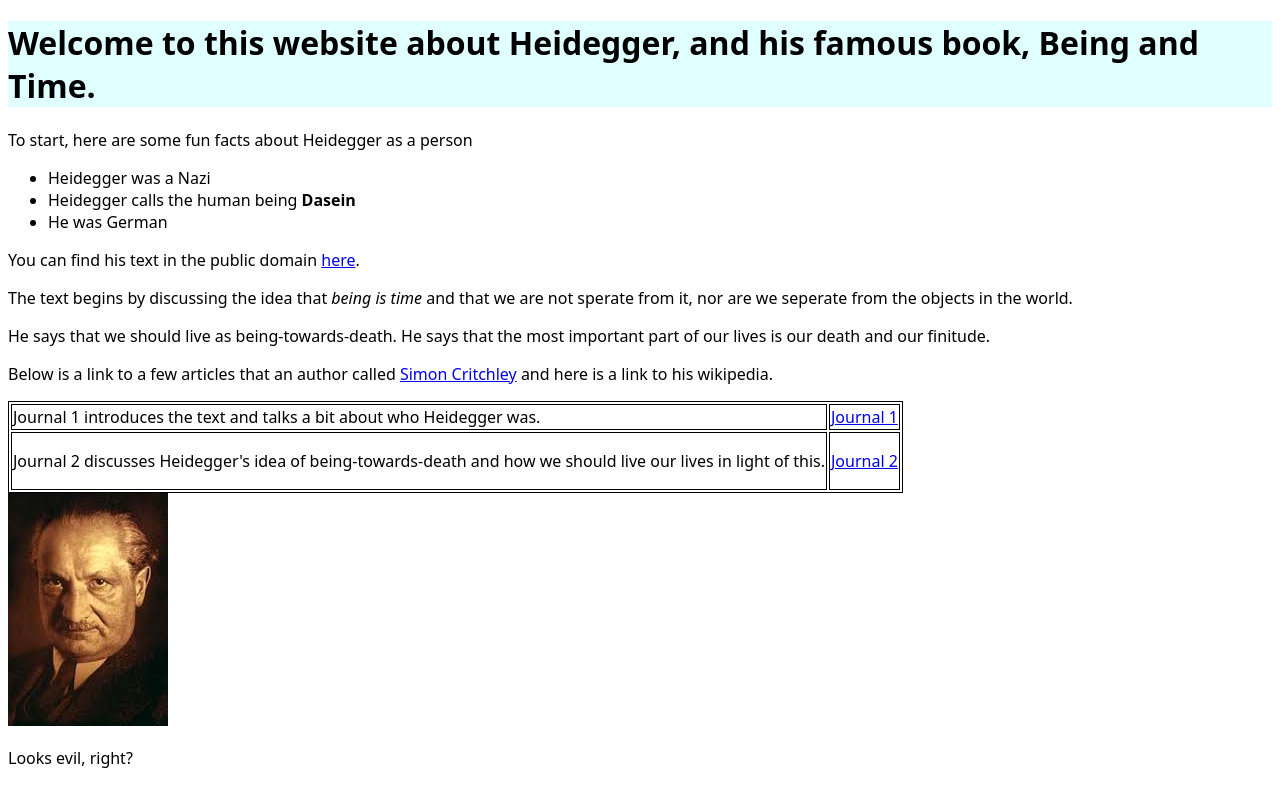
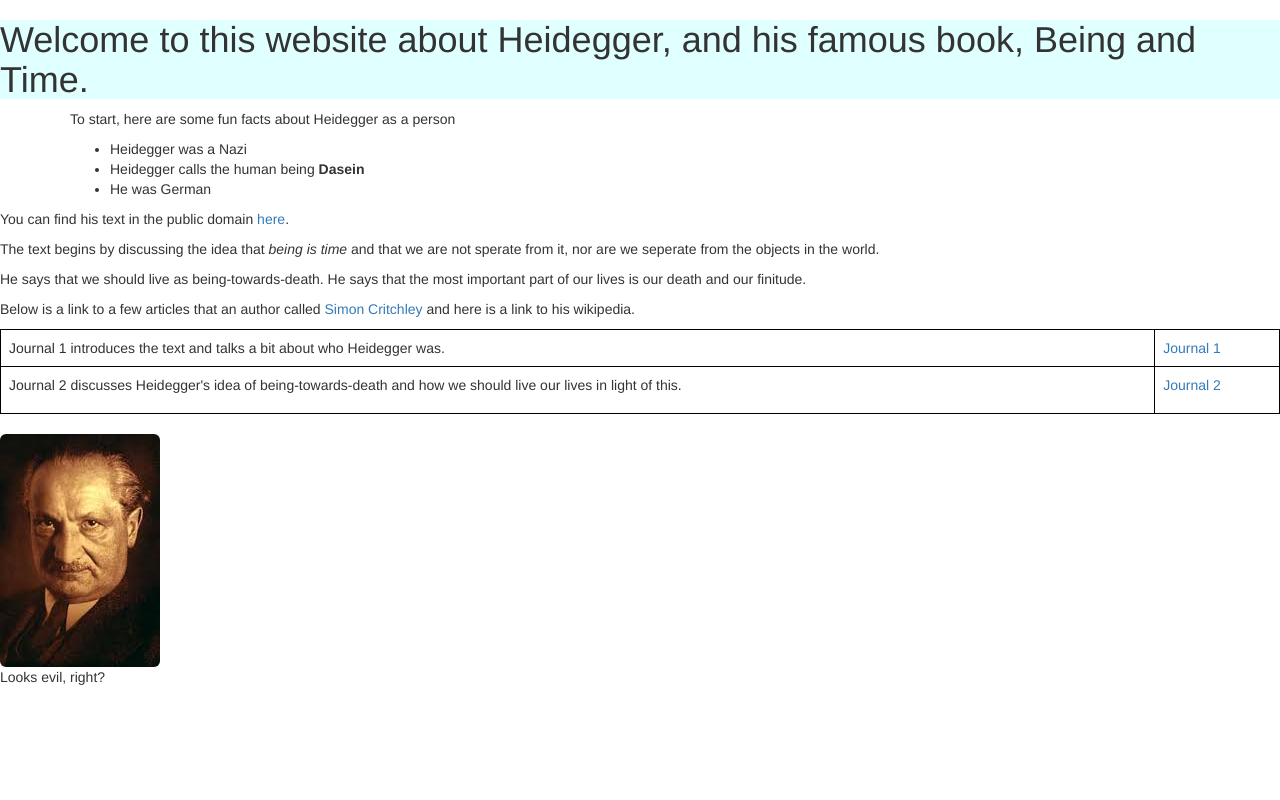
Before and after one commit to SupaSeeka/supaseeka.github.io, a plain HTML site: page index.html in a window 1280 px wide. Drawn offline with nearby package versions, Linux system fonts and the light colour scheme.

Commit message:
Update index.html

```diff
--- a/index.html
+++ b/index.html
@@ -3,11 +3,16 @@
     <head>
         <meta charset="utf-8">
         <title>Heidegger & Being and Time</title>
+        <meta charset="utf-8">
+        <meta name="viewport" content="width=device-width, initial-scale=1">
         <link rel=stylesheet href="styles.css"></link>
+        <link rel="stylesheet" href="https://maxcdn.bootstrapcdn.com/bootstrap/3.4.1/css/bootstrap.min.css">
+        <script src="https://ajax.googleapis.com/ajax/libs/jquery/3.7.1/jquery.min.js"></script>
+        <script src="https://maxcdn.bootstrapcdn.com/bootstrap/3.4.1/js/bootstrap.min.js"></script>
     </head>
     <body>
         <h1 id="mainHeading">Welcome to this website about Heidegger, and his famous book, Being and Time.</h1>
-
+        <div class="container">
             <p>To start, here are some fun facts about Heidegger as a person</p>
 
             <ul>
@@ -15,6 +20,7 @@
                 <li>Heidegger calls the human being <b>Dasein</b></li>
                 <li>He was German</li>
             </ul>
+        </div>
 
         <p>You can find his text in the public domain <a href="http://pdf-objects.com/files/Heidegger-Martin-Being-and-Time-trans.-Macquarrie-Robinson-Blackwell-1962.pdf">here</a>.</p>
 
@@ -22,7 +28,7 @@
         <p>He says that we should live as being-towards-death. He says that the most important part of our lives is our death and our finitude. </p>
 
         <p>Below is a link to a few articles that an author called <a href="https://en.wikipedia.org/wiki/Simon_Critchley">Simon Critchley</a> and here is a link to his wikipedia.</p>
-        <table>
+        <table class="table">
             <tr>
                 <td>Journal 1 introduces the text and talks a bit about who Heidegger was.</td>
                 <td><a href="https://www.theguardian.com/commentisfree/belief/2009/jun/05/heidegger-philosophy">Journal 1</a></td>
@@ -33,7 +39,7 @@
             </tr>
         </table>
 
-        <img src="Heidegger3.jpg" alt="Picture of the philosopher Heidegger">
+        <img src="./Heidegger3.jpg" class="img-rounded" alt="Picture of the philosopher Heidegger">
         <p>Looks evil, right?</p>
     </body>
 
```
Lines whose indentation alone changed are shown as unchanged.
